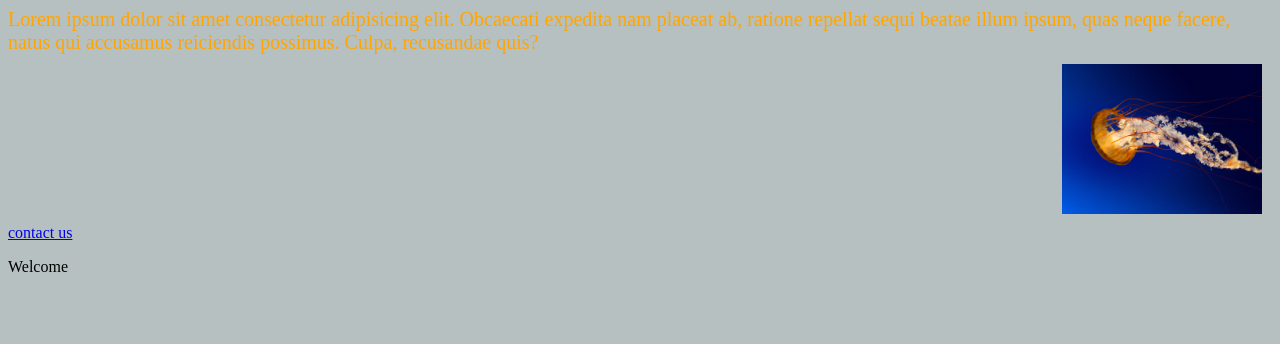
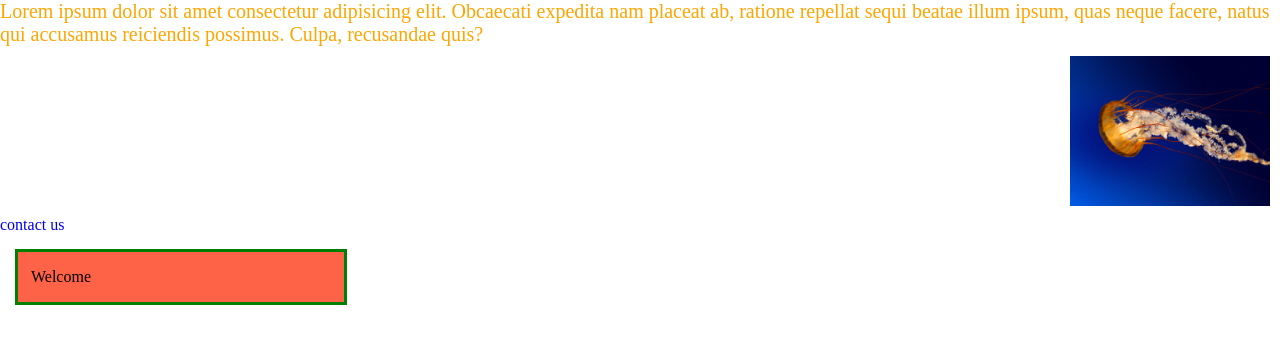
Before and after one commit to patkoton/self-taught, a plain HTML site: page img.html in a window 1280 px wide. Drawn offline with Linux system fonts and the light colour scheme; files that its build step writes are made by us from their sources.

Commit message:
Update img.html

```diff
--- a/img.html
+++ b/img.html
@@ -5,7 +5,7 @@
     <meta http-equiv="X-UA-Compatible" content="IE=edge">
     <meta name="viewport" content="width=device-width, initial-scale=1.0">
     <title>image</title>
-    <link rel="stylesheet" href="css/style.css">
+    <link rel="stylesheet" href="./style2.css">
     <style>
         .cat{
             float: right;
```
